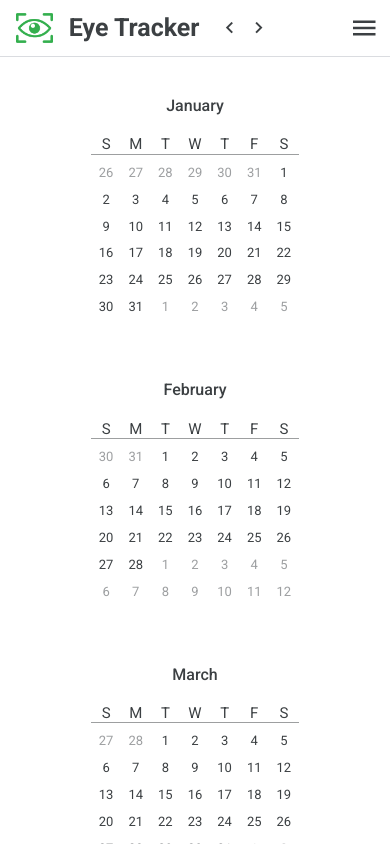
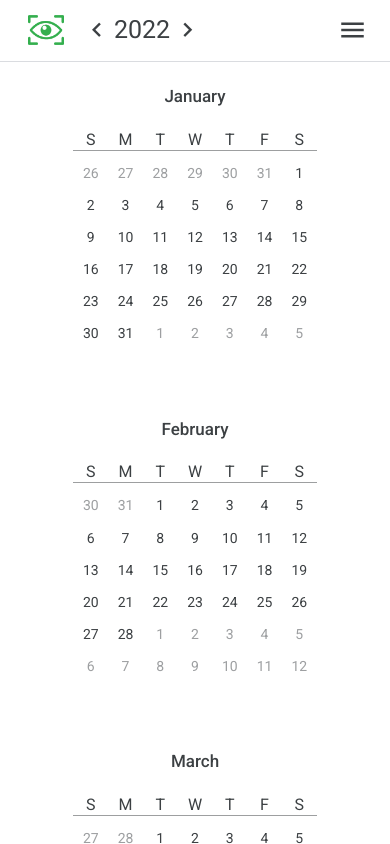
Before and after one commit to JosephRosenfeld/eye-tracker-front-end, a React (Create React App) app: page /year in a window 390 px wide. Built offline with nearby package versions, Linux system fonts and the light colour scheme.

Commit message:
scaling mobile header, yearly, and months for mobil responsiveness

```diff
--- a/src/components/DateViewer.css
+++ b/src/components/DateViewer.css
@@ -48,7 +48,9 @@
 }
 
 .right-arrow:hover::after,
-.left-arrow:hover::after {
+.left-arrow:hover::after,
+.right-arrow:active::after,
+.left-arrow:active::after {
   visibility: visible;
   opacity: 1;
 }
--- a/src/components/MobileHeader.css
+++ b/src/components/MobileHeader.css
@@ -12,7 +12,6 @@
   color: var(--text-color);
   background-color: rgb(255, 255, 255, 1);
   border-bottom: 1px solid var(--header-border-color);
-
   user-select: auto;
 }
 
@@ -26,25 +25,23 @@
   padding: 8px;
 }
 
-.logo {
+.mobile-header .logo {
   height: 41px;
 }
 
-.site-title {
+.mobile-header .site-title {
   font-size: 30px;
   font-weight: bold;
 }
 
-.mobile-header-left .date-viewer {
+.mobile-header .date-viewer {
   padding-left: 2.5vw;
 }
 
 .menu-icon-container {
   display: flex;
   align-items: center;
-
   padding: 3px;
-
   cursor: pointer;
   user-select: none;
 }
@@ -64,21 +61,16 @@
     padding: 5px 2%;
   }
 
-  .mobile-header-left > * {
-    padding: 8px;
-  }
-
-  .logo {
+  .mobile-header .logo {
     height: 30px;
   }
 
-  .site-title {
+  .mobile-header .site-title {
     font-size: 25px;
-    font-weight: bold;
   }
 
   .mobile-header-left .date-viewer {
-    padding-left: 2vw;
+    padding-left: 1.8vw;
     font-size: 20px;
   }
 
@@ -101,3 +93,18 @@
     background-color: rgba(180, 180, 180, 0.25);
   }
 }
+
+@media (max-width: 450px) {
+  .mobile-header {
+    padding: 5px 5% 5px 5%;
+  }
+
+  .mobile-header .logo {
+    height: 30px;
+  }
+
+  .mobile-header-left .date-viewer {
+    padding-left: 1.8vw;
+    font-size: 25px;
+  }
+}
--- a/src/components/MobileHeader.js
+++ b/src/components/MobileHeader.js
@@ -15,8 +15,8 @@ const Header = () => {
     <header className='mobile-header'>
       <div className='mobile-header-left'>
         <img className='logo' src='/assets/eye-tracker-logo.png'></img>
-        <div className='site-title'>Eye Tracker</div>
-        <DateViewer dateVisible={inWidth > 450} />
+        {inWidth > 450 && <div className='site-title'>Eye Tracker</div>}
+        <DateViewer dateVisible={true} />
       </div>
       <div className='menu-icon-container'>
         <span className='material-icons menu-icon'>menu</span>
--- a/src/components/Month.css
+++ b/src/components/Month.css
@@ -74,7 +74,8 @@
   color: var(--text-color);
 }
 
-.month-day:hover {
+.month-day:hover,
+.month-day:active {
   /*border: 1px solid grey;*/
   /*text-decoration: underline;
   text-underline-offset: 1px;*/
@@ -83,3 +84,68 @@
   background-color: rgba(180, 180, 180, 0.25);
   border-radius: 2px;
 }
+
+@media (max-width: 800px) and (min-width: 690px),
+  (max-width: 600px) and (min-width: 461px) {
+  .month-container {
+    gap: 14px;
+  }
+
+  .month-name {
+    font-size: 15px;
+  }
+
+  .month-days {
+    font-size: 12px;
+  }
+
+  .month-day,
+  .month-week-day {
+    padding: 5px 6.5px;
+  }
+
+  .month-week-day {
+    font-size: 14px;
+    border-bottom: 1px solid rgba(60, 64, 67, 0.5);
+    padding-bottom: 0px;
+    margin-bottom: 4px;
+  }
+
+  .month-week-day-tip {
+    padding: 5px;
+    border-radius: 2px;
+    font-size: 12px;
+  }
+}
+
+@media (max-width: 460px) {
+  .month-container {
+    gap: 16px;
+  }
+
+  .month-name {
+    font-size: 17px;
+  }
+
+  .month-days {
+    font-size: 14px;
+  }
+
+  .month-day,
+  .month-week-day {
+    padding: 8px 9.5px;
+  }
+
+  .month-week-day {
+    font-size: 16px;
+    border-bottom: 1px solid rgba(60, 64, 67, 0.5);
+    padding-bottom: 1px;
+    margin-bottom: 6px;
+  }
+
+  .month-week-day-tip {
+    padding: 5px;
+    border-radius: 2px;
+    font-size: 14px;
+  }
+}
--- a/src/screens/MultiDay.js
+++ b/src/screens/MultiDay.js
@@ -11,6 +11,7 @@ import FullDay from "../components/FullDay";
 const MultiDay = ({ newViewDt = null }) => {
   //Retrieve and Extract Global State Vars
   const page = useSelector((state) => state.page);
+  console.log(page);
   let { year, month, day } = useSelector((state) => state.viewDt);
 
   //if newViewDt isn't null overwrite our local view date
--- a/src/screens/Yearly.css
+++ b/src/screens/Yearly.css
@@ -1,7 +1,7 @@
 .year-container {
   display: grid;
   grid-template-columns: repeat(4, 1fr);
-  padding: 40px 50px 60px;
+  padding: 40px 3% 60px;
   justify-items: center;
   align-items: center;
   row-gap: 60px;
@@ -15,20 +15,71 @@
   overflow-y: auto; /*Scrollbar dissapears with auto if its not needed*/
 }
 
-@media (max-width: 1100px) {
+@media (max-width: 1075px) {
   .year-container {
     grid-template-columns: repeat(3, 1fr);
   }
 }
 
-@media (max-width: 850px) {
+/*@800px - @690px month's get a little smaller*/
+
+@media (max-width: 800px) {
   .year-container {
-    grid-template-columns: repeat(2, 1fr);
+    padding-top: 30px;
+    gap: 35px; /*Smaller month should have smaller padding between it*/
   }
 }
 
+@media (max-width: 690px) {
+  .year-container {
+    grid-template-columns: repeat(2, 1fr);
+    gap: 12%;
+  }
+
+  .year-container .month-container:nth-child(2n - 1) {
+    justify-self: end;
+  }
+
+  .year-container .month-container:nth-child(2n) {
+    justify-self: start;
+  }
+}
+
+/*@600px the month's get smaller again and the header font's get smaller*/
+
+@media (max-width: 600px) {
+  .year-container {
+    grid-template-columns: repeat(2, 1fr);
+    gap: 9%;
+  }
+}
+
+@media (max-width: 460px) {
+  .year-container {
+    grid-template-columns: repeat(1, 1fr);
+    row-gap: 70px;
+  }
+  .year-container .month-container:nth-child(2n - 1) {
+    justify-self: center;
+  }
+
+  .year-container .month-container:nth-child(2n) {
+    justify-self: center;
+  }
+}
+
+/*
+  .year-container {
+    grid-template-columns: repeat(2, 1fr);
+    gap: 15%;
+  }*/
+/*
+
+*/
+/*
 @media (max-width: 550px) {
   .year-container {
     grid-template-columns: repeat(1, 1fr);
   }
 }
+*/
```
